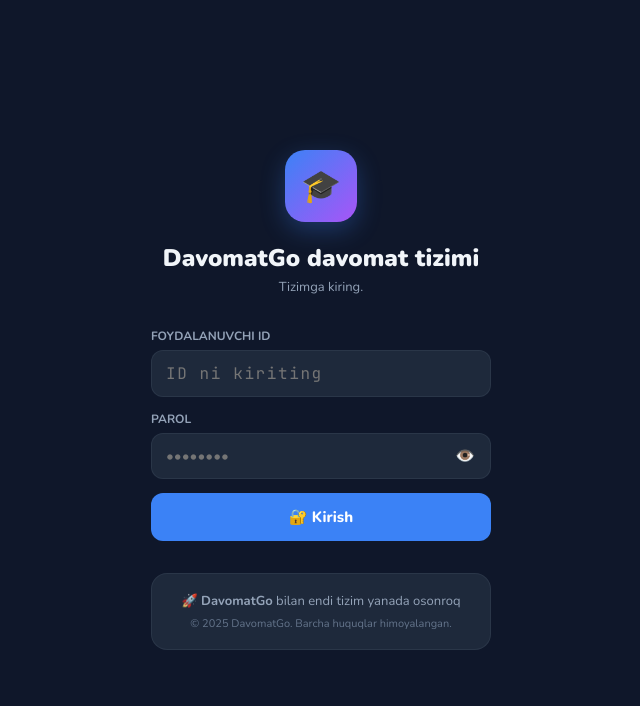
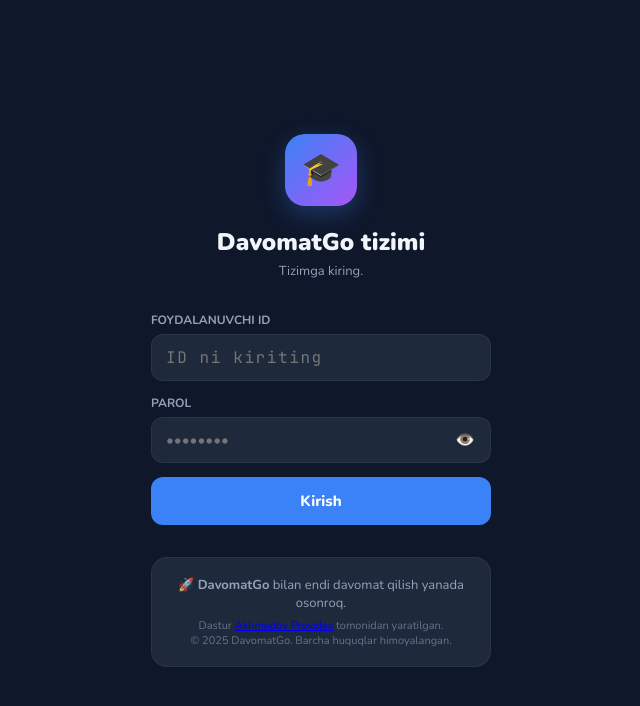
Before and after one commit to Nurbek-WebDasturchi/davomatchi, a React (Vite) app in the folder frontend/: page /login in a window 1280 px wide. Shown: the top 706 px of the page, without its empty margins (319-959 px from the left). Built offline with nearby package versions, Linux system fonts and the light colour scheme; no server answers.

Commit message:
login page

```diff
--- a/frontend/src/pages/LoginPage.jsx
+++ b/frontend/src/pages/LoginPage.jsx
@@ -67,7 +67,7 @@
       </div>
 
       <h1 style={{ fontSize: "24px", fontWeight: 900, marginBottom: "4px" }}>
-        DavomatGo davomat tizimi
+        DavomatGo tizimi
       </h1>
       <p
         style={{
@@ -220,7 +220,7 @@
               Tekshirilmoqda...
             </>
           ) : (
-            "🔐 Kirish"
+            "Kirish"
           )}
         </button>
       </div>
@@ -243,10 +243,16 @@
             color: "var(--text-secondary)",
             marginBottom: "6px",
           }}>
-          🚀 <strong>DavomatGo</strong> bilan endi tizim yanada osonroq
+          🚀 <strong>DavomatGo</strong> bilan endi davomat qilish yanada
+          osonroq.
         </p>
         <p style={{ fontSize: "11px", color: "var(--text-muted)" }}>
-          © 2025 DavomatGo. Barcha huquqlar himoyalangan.
+          Dastur{" "}
+          <a href="https://t.me/@N_2984" target="_blank">
+            Akhmedov Provides
+          </a>{" "}
+          tomonidan yaratilgan. <br />© 2025 DavomatGo. Barcha huquqlar
+          himoyalangan.
         </p>
       </div>
     </div>
```
